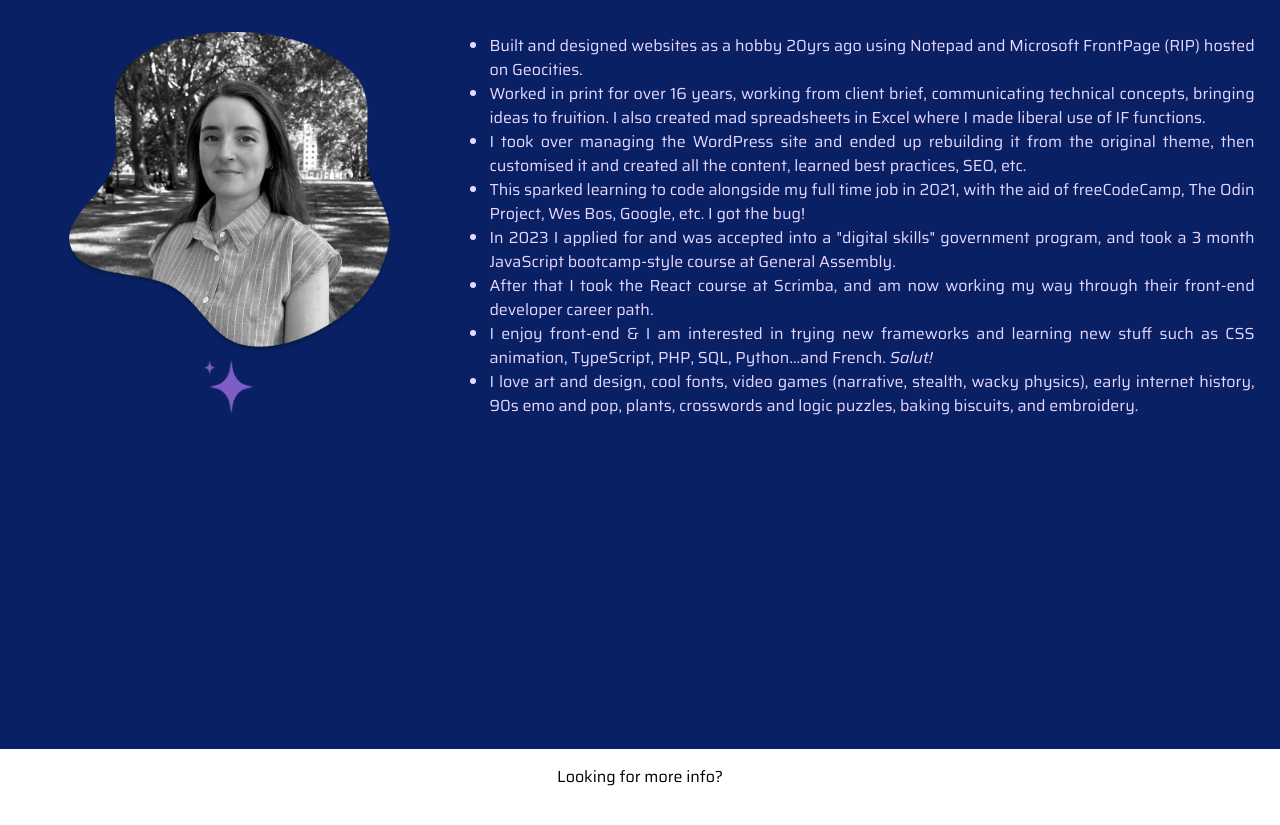
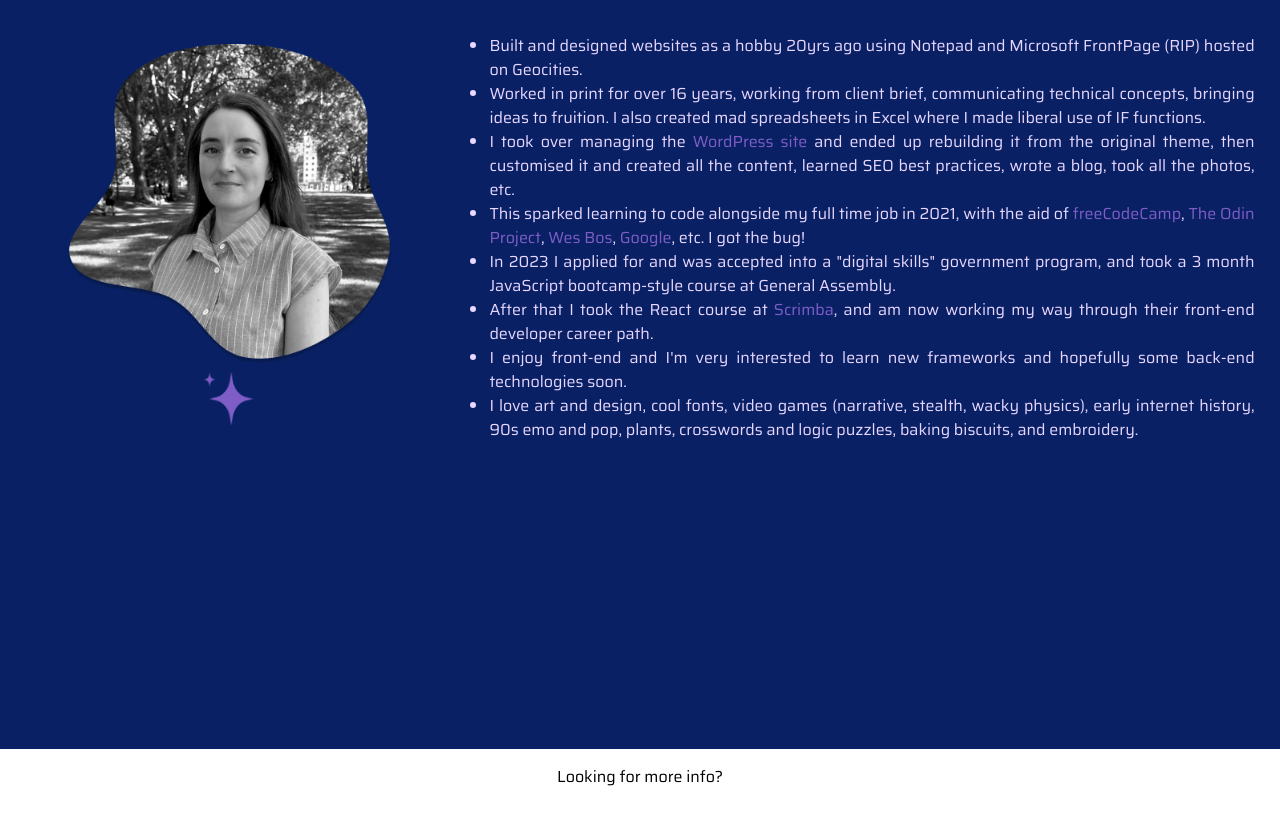
Before and after one commit to mchlol/portfolio-23, a React (Vite) app: page / in a window 1280 px wide. Shown: the part 3020-3845 px from the top of the page. Built offline with nearby package versions, Linux system fonts and the light colour scheme; some icons are missing.

Commit message:
add links

```diff
--- a/src/components/About.jsx
+++ b/src/components/About.jsx
@@ -1,10 +1,14 @@
+import React from "react";
 import BlobPic from '../assets/mask-group.png'
-import React from "react";
-
-import SparksSmall from '../assets/sparks-small.png'
 import Sparks from '../assets/Sparks.png'
 
 export default function About() {
+
+    function handleMouseEnter(e) {
+        console.log(`*record scratch* yep that's me`);
+        // e.target.classList.toggle('funky-stuff');
+    }
+
     return (
         <section className="about-section">
 
@@ -18,7 +22,7 @@ export default function About() {
                     className="about-img"
                     src={BlobPic}
                     alt="Michelle in Carlton Gardens"
-                    onMouseEnter={() => console.log(`*record scratch* yep, that's me.`)}
+                    onMouseEnter={ (e) => handleMouseEnter(e)}
                     />
 
                     <div className="about-sparks-container">
@@ -31,11 +35,11 @@ export default function About() {
                     <ul>
                         <li>Built and designed websites as a hobby 20yrs ago using Notepad and Microsoft FrontPage (RIP) hosted on Geocities.</li>
                         <li>Worked in print for over 16 years, working from client brief, communicating technical concepts, bringing ideas to fruition. I also created mad spreadsheets in Excel where I made liberal use of IF functions.</li>
-                        <li>I took over managing the WordPress site and ended up rebuilding it from the original theme, then customised it and created all the content, learned best practices, SEO, etc.</li>
-                        <li>This sparked learning to code alongside my full time job in 2021, with the aid of freeCodeCamp, The Odin Project, Wes Bos, Google, etc. I got the bug!</li>
+                        <li>I took over managing the <a href="https://www.mjprinting.com.au" target="_blank">WordPress site</a> and ended up rebuilding it from the original theme, then customised it and created all the content, learned SEO best practices, wrote a blog, took all the photos, etc.</li>
+                        <li>This sparked learning to code alongside my full time job in 2021, with the aid of <a href="https://www.freecodecamp.org/" target="_blank">freeCodeCamp</a>, <a href="https://www.theodinproject.com/" target="_blank">The Odin Project</a>, <a href="https://wesbos.com/courses" target="_blank">Wes Bos</a>, <a href="https://web.dev/" target="_blank">Google</a>, etc. I got the bug!</li>
                         <li>In 2023 I applied for and was accepted into a "digital skills" government program, and took a 3 month JavaScript bootcamp-style course at General Assembly.</li>
-                        <li>After that I took the React course at Scrimba, and am now working my way through their front-end developer career path.</li>
-                        <li>I enjoy front-end & I am interested in trying new frameworks and learning new stuff such as CSS animation, TypeScript, PHP, SQL, Python...and French. <em>Salut!</em></li>
+                        <li>After that I took the React course at <a href="https://scrimba.com" target="_blank">Scrimba</a>, and am now working my way through their front-end developer career path.</li>
+                        <li>I enjoy front-end and I'm very interested to learn new frameworks and hopefully some back-end technologies soon.</li>
                         <li>I love art and design, cool fonts, video games (narrative, stealth, wacky physics), early internet history, 90s emo and pop, plants, crosswords and logic puzzles, baking biscuits, and embroidery.</li>
                     </ul>
                 </div>
```
